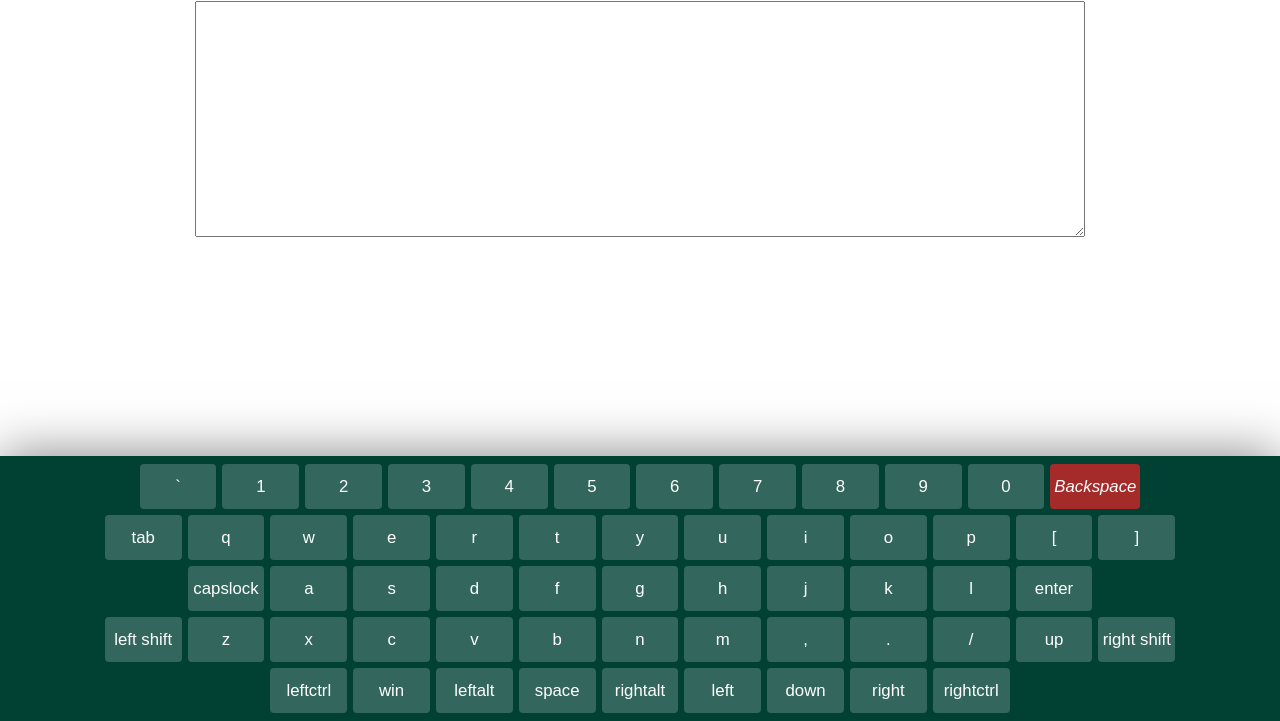
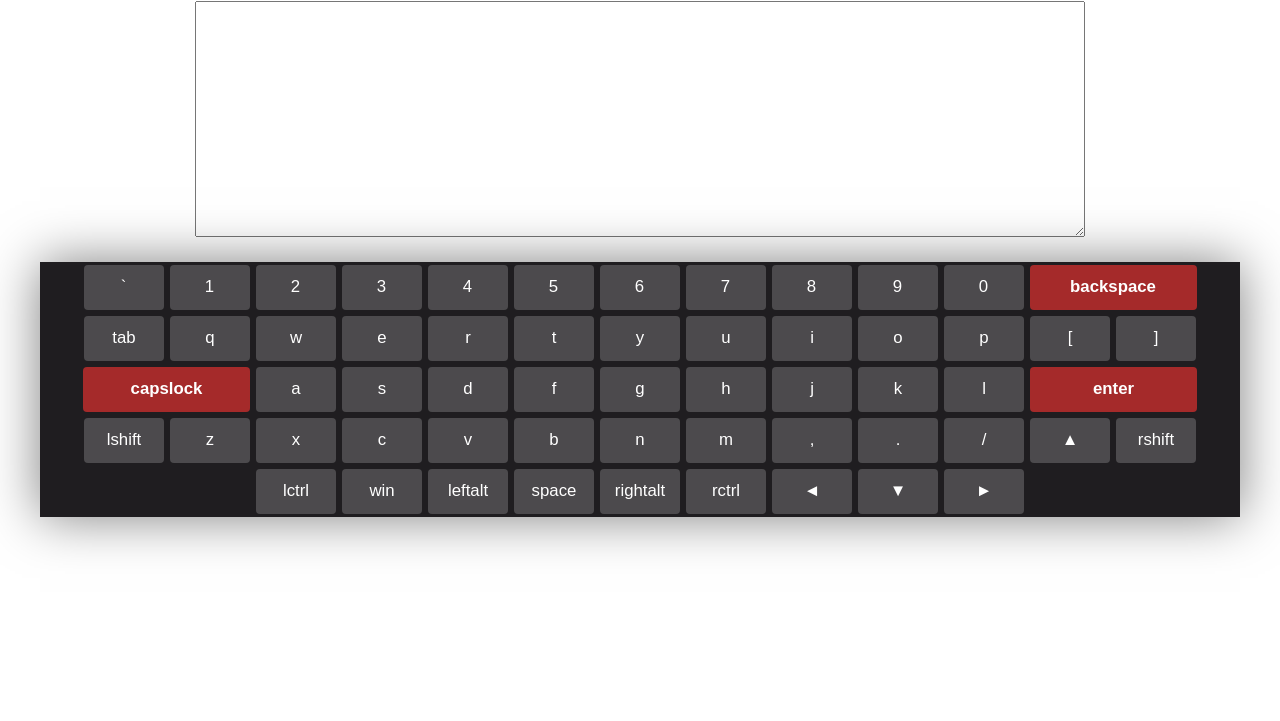
Before and after one commit to prostonau/virtual-keyboard, a website: page index.html in a window 1280 px wide. Shown: the part 79-800 px from the top of the page. Drawn offline with Linux system fonts and the light colour scheme.

Commit message:
feat: capslock button

```diff
--- a/main.js
+++ b/main.js
@@ -62,8 +62,8 @@ class Keyboard {
             "`","1", "2", "3", "4", "5", "6", "7", "8", "9", "0", "backspace",
             "Tab","q", "w", "e", "r", "t", "y", "u", "i", "o", "p","[","]",
             "capslock", "a", "s", "d", "f", "g", "h", "j", "k", "l", "enter",
-            "left shift", "z", "x", "c", "v", "b", "n", "m", ",", ".","/","up","right shift",
-            "leftctrl","win","leftalt","space","rightalt","left","down","right","rightctrl"
+            "lshift", "z", "x", "c", "v", "b", "n", "m", ",", ".","/","▲","rshift",
+            "lctrl","win","leftalt","space","rightalt","rctrl","◄","▼","►"
         ];
 
         // Creates HTML for an icon
@@ -73,7 +73,7 @@ class Keyboard {
 
         keyLayout.forEach(key => {
             const keyElement = document.createElement("button");
-            const insertLineBreak = ["backspace", "]", "enter", "right shift", "rightctrl"].indexOf(key) !== -1;
+            const insertLineBreak = ["backspace", "]", "enter", "rshift", "►"].indexOf(key) !== -1;
 
             // Add attributes/classes
             keyElement.setAttribute("type", "button");
@@ -81,8 +81,7 @@ class Keyboard {
 
             switch (key) {
                 case "backspace":
-                    keyElement.classList.add("keyboard__key--wide");
-                    keyElement.innerHTML = createIconHTML("Backspace");
+                    keyElement.textContent = key.toLowerCase();
                     keyElement.classList.add('backspace-key')
                     keyElement.classList.add("spechial-button");
 
@@ -94,27 +93,30 @@ class Keyboard {
 
                     break;
 
-                // case "caps":
-                //     keyElement.classList.add("keyboard__key--wide", "keyboard__key--activatable");
-                //     keyElement.innerHTML = createIconHTML("keyboard_capslock");
+                case "capslock":
+                    keyElement.classList.add("capslock-key");
+                    keyElement.classList.add("spechial-button");
+                    keyElement.textContent = key.toLowerCase();
 
-                //     keyElement.addEventListener("click", () => {
-                //         this._toggleCapsLock();
-                //         keyElement.classList.toggle("keyboard__key--active", this.properties.capsLock);
-                //     });
+                    keyElement.addEventListener("click", () => {
+                        keyElement.classList.toggle('active')
+                        this.toggleCapsLock();
+                        //keyElement.classList.contains('active') ? this.capsLock = true : this.capsLock = false
+                    });
 
-                //     break;
+                    break;
 
-                // case "enter":
-                //     keyElement.classList.add("keyboard__key--wide");
-                //     keyElement.innerHTML = createIconHTML("keyboard_return");
+                case "enter":
+                    keyElement.classList.add("enter-key");
+                    keyElement.classList.add("spechial-button");
+                    keyElement.textContent = key.toLowerCase();
 
-                //     keyElement.addEventListener("click", () => {
-                //         this.properties.value += "\n";
-                //         this._triggerEvent("oninput");
-                //     });
+                    // keyElement.addEventListener("click", () => {
+                    //     this.properties.value += "\n";
+                    //     this._triggerEvent("oninput");
+                    // });
 
-                //     break;
+                    break;
 
                 // case "space":
                 //     keyElement.classList.add("keyboard__key--extra-wide");
@@ -142,7 +144,9 @@ class Keyboard {
                     keyElement.textContent = key.toLowerCase();
 
                     keyElement.addEventListener("click", () => {
-                        textContainer.innerHTML += textContainer.innerHTML.capsLock ? key.toUpperCase() : key.toLowerCase();
+                        let newElem = this.capsLock ? key.toUpperCase() : key.toLowerCase()
+                        console.log("newElem",newElem)
+                        textContainer.innerHTML +=  newElem;
                         keyElement.classList.toggle('active')
                         setTimeout(() => {keyElement.classList.toggle('active')}, "300");
                     });
@@ -165,6 +169,8 @@ class Keyboard {
 
         let keys = document.querySelectorAll('.keyboard__key');
         let backspaceKey = document.querySelector('.backspace-key');
+        let capslockKey = document.querySelector('.capslock-key');
+        let enter = document.querySelector('.enter_key');
         //let spaceKey = document.querySelector('.space_key');
         // let shift_left = document.querySelector('.shift_left');
         // let shift_right = document.querySelector('.shift_right');
@@ -249,11 +255,16 @@ class Keyboard {
     }
 
     toggleCapsLock() {
-        this.properties.capsLock = !this.properties.capsLock;
+        this.capsLock = !this.capsLock;
 
         for (const key of this.elements.keys) {
             if (key.childElementCount === 0) {
-                key.textContent = this.properties.capsLock ? key.textContent.toUpperCase() : key.textContent.toLowerCase();
+                if (this.capsLock && key.textContent.length == 1 ) {
+                    key.textContent = key.textContent.toUpperCase()
+                }
+                else {
+                    key.textContent = key.textContent.toLowerCase();
+                }
             }
         }
     }
--- a/style.css
+++ b/style.css
@@ -4,20 +4,14 @@
 }
 
 .keyboard {
-    position: fixed;
-    left: 0;
-    bottom: 0;
-    width: 100%;
-    padding: 5px 0;
-    background: #004134;
+    /* position: fixed; */
+    width: 1200px;
+    margin: 25px auto;
+    background: #1f1d20;
     box-shadow: 0 0 50px rgba(0, 0, 0, 0.5);
     user-select: none;
     transition: bottom 0.4s;
 }
-
-/* .keyboard--hidden {
-    bottom: -100%;
-} */
 
 .keyboard__keys {
     text-align: center;
@@ -25,7 +19,7 @@
 
 .keyboard__key {
     height: 45px;
-    width: 6%;
+    width: 80px;
     max-width: 90px;
     margin: 3px;
     border-radius: 4px;
@@ -89,9 +83,22 @@
 
 .spechial-button {
     background-color: brown;
+    font-weight: 650;
 }
 
 .active {
     background-color: #08ff00;
     transition: 1s;
 }
+
+.backspace-key{
+    min-width: 167px;
+}
+
+.capslock-key{
+    min-width: 167px;
+}
+
+.enter-key{
+    min-width: 167px;
+}
```
